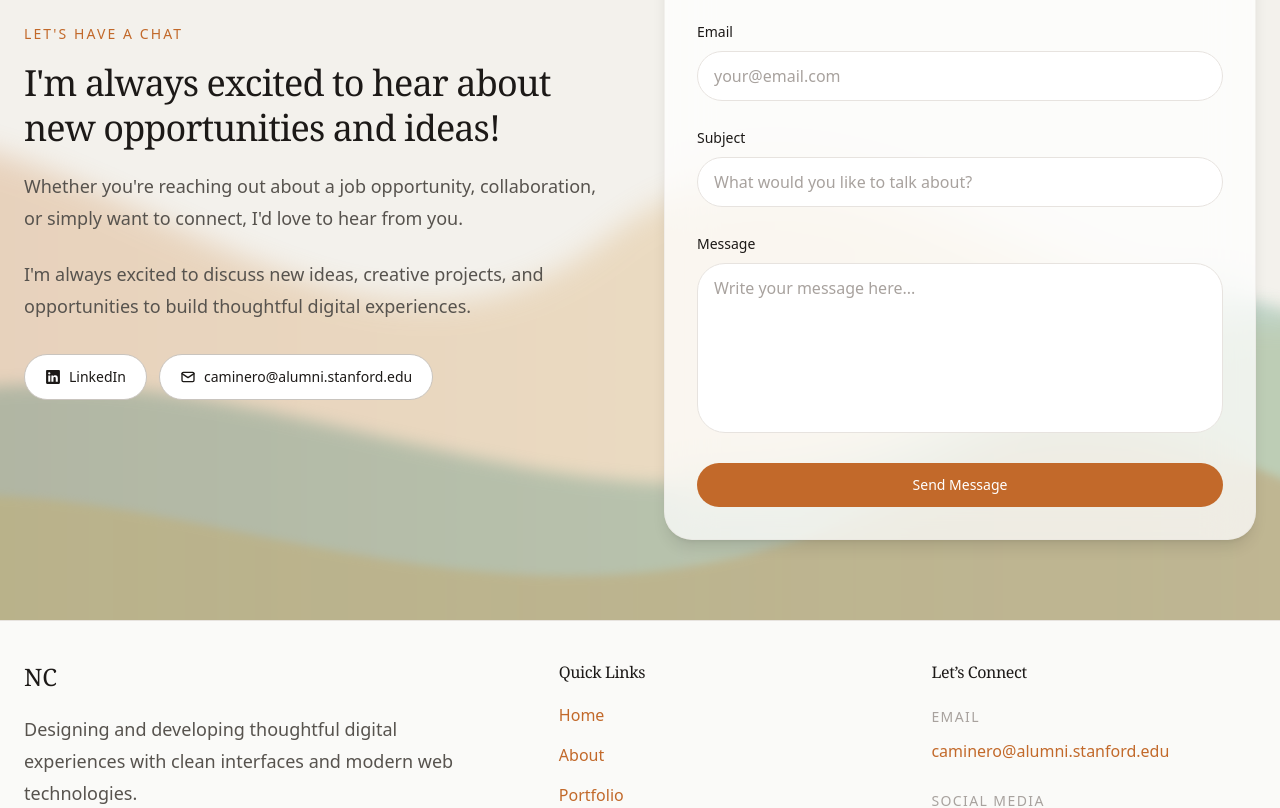
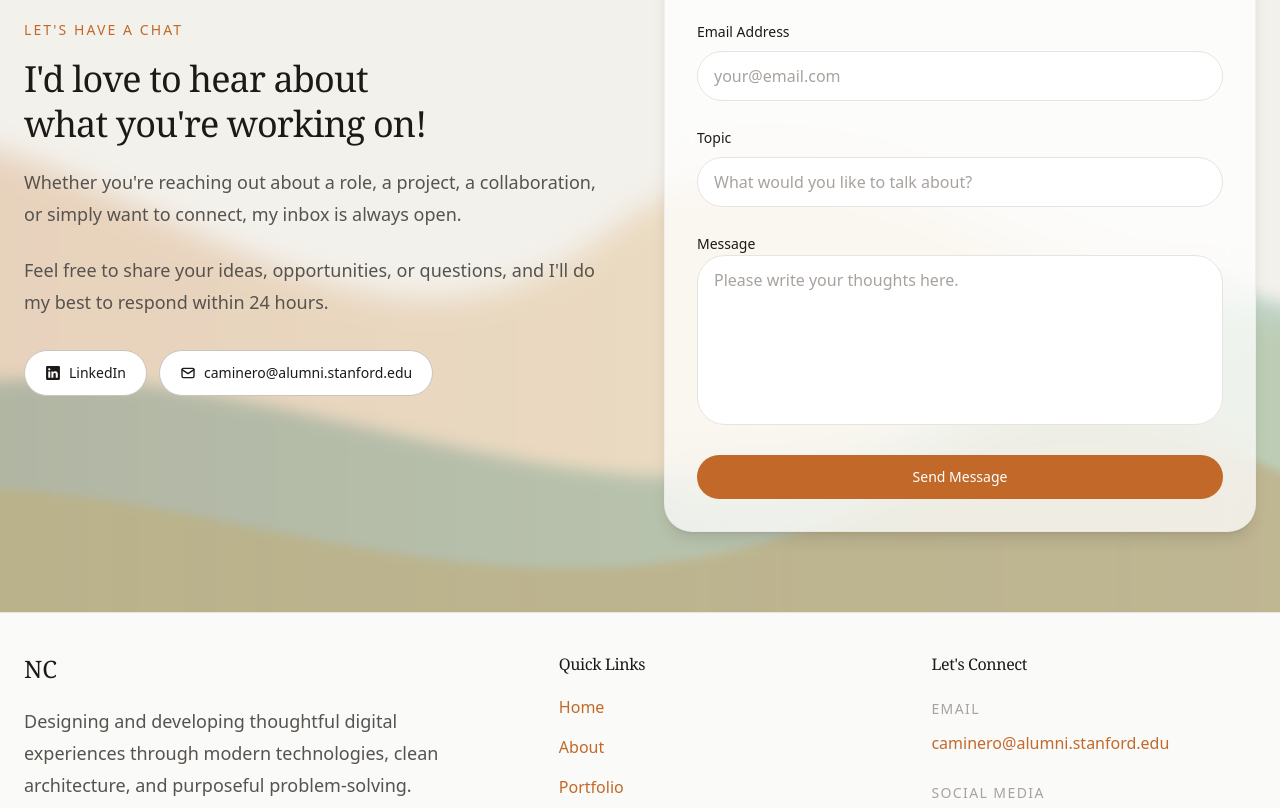
Before and after one commit to nerdboy626/portfolio, a Next.js app: page /contact in a window 1280 px wide. Shown: the part 200-1008 px from the top of the page. Built offline with nearby package versions, Linux system fonts and the light colour scheme.

Commit message:
style: revise wording across website

```diff
--- a/src/app/about/components/Principles.tsx
+++ b/src/app/about/components/Principles.tsx
@@ -8,7 +8,7 @@ export default function Principles() {
     <section className="section">
       <div ref={ref} className="container">
         <div
-          className={`max-w-2xl mb-12 ${fadeUpClass(isVisible, "delay-100", "translate-y-12")}`}
+          className={`mb-8 ${fadeUpClass(isVisible, "delay-100", "translate-y-12")}`}
         >
           <p className="mb-3 text-sm font-medium uppercase tracking-[0.15em] text-primary">
             Why Work With Me
--- a/src/app/components/AboutPreview.tsx
+++ b/src/app/components/AboutPreview.tsx
@@ -20,13 +20,14 @@ export default function AboutPreview() {
             </p>
 
             <h2 className="mb-5 text-3xl md:text-4xl">
-              I love creating interfaces that balance design and functionality.
+              Creating software with equal parts creativity and engineering.
             </h2>
 
             <p className="mb-6 text-lg leading-8">
-              I’m a fullstack developer focused on building modern digital
-              experiences with clean design, smooth interactions, and purposeful
-              functionality.
+              I&apos;m a software developer who loves transforming ideas into
+              polished digital solutions. My work blends user-centered design,
+              scalable architecture, and a commitment to building products that
+              people genuinely enjoy using.
             </p>
 
             <Link href="/about" className="btn btn-secondary no-underline">
--- a/src/app/components/ContactPreview.tsx
+++ b/src/app/components/ContactPreview.tsx
@@ -31,8 +31,9 @@ export default function ContactPreview() {
           <p
             className={`mb-6 text-lg leading-8 ${fadeUpClass(isVisible, "delay-300", "translate-y-8")}`}
           >
-            I&apos;m always open to discussing new projects, creative ideas,
-            opportunities, or simply connecting with other people in tech.
+            Whether you&apos;re looking for a developer, exploring a
+            collaboration, or simply want to connect, I&apos;d be happy to start
+            a conversation.
           </p>
 
           {/* CTA Row */}
--- a/src/app/components/Footer.jsx
+++ b/src/app/components/Footer.jsx
@@ -17,8 +17,9 @@ export default function Footer() {
             </Link>
 
             <p className="mt-5 text-lg leading-8">
-              Designing and developing thoughtful digital experiences with clean
-              interfaces and modern web technologies.
+              Designing and developing thoughtful digital experiences through
+              modern technologies, clean architecture, and purposeful
+              problem-solving.
             </p>
           </div>
 
@@ -47,7 +48,7 @@ export default function Footer() {
 
           {/* Connect Section */}
           <div>
-            <h4 className="mb-5 text-base font-medium">Let’s Connect</h4>
+            <h4 className="mb-5 text-base font-medium">Let&apos;s Connect</h4>
 
             <div className="space-y-6">
               {/* Email */}
--- a/src/app/components/Hero.tsx
+++ b/src/app/components/Hero.tsx
@@ -46,8 +46,8 @@ export default function Hero() {
         <p
           className={`mb-10 max-w-xl text-lg leading-8 text-foreground-muted ${fadeUpClass(isVisible, "delay-280", "translate-y-16")}`}
         >
-          I build modern, responsive web experiences with a focus on
-          performance, clean design, and thoughtful user interaction.
+          I build fullstack web applications that combine thoughtful user
+          experiences, reliable architecture, and modern development practices.
         </p>
 
         <div
--- a/src/app/components/SelectedWork.tsx
+++ b/src/app/components/SelectedWork.tsx
@@ -22,14 +22,14 @@ export default function SelectedWork() {
           </p>
 
           <h2 className="mb-5 text-3xl md:text-4xl">
-            Building thoughtful digital experiences.
+            Projects that solve real problems.
           </h2>
 
           <p className="mb-6 text-lg leading-8">
-            Take a look at <span className="font-bold italic">Poplog</span>, my
-            latest project, which bridges media consumption and journaling with
-            clean design, responsive performance, and an enjoyable writing
-            experience.
+            Take a look at <span className="font-bold italic">Poplog</span>, a
+            media tracking platform that brings together content discovery,
+            personal journaling, and data from multiple external services into a
+            single destination.
           </p>
 
           <Link href="/portfolio" className="btn btn-secondary no-underline">
--- a/src/app/components/Skills.tsx
+++ b/src/app/components/Skills.tsx
@@ -49,7 +49,7 @@ export default function Skills() {
       <div className="container">
         {/* Header */}
         <motion.div
-          className="mb-12 max-w-2xl"
+          className="mb-8"
           variants={headerVariants}
           initial="hidden"
           whileInView="visible"
@@ -64,8 +64,8 @@ export default function Skills() {
           </h2>
 
           <p className="mb-6 text-lg leading-8">
-            Technologies and tools I use to build modern, responsive, and
-            scalable digital experiences.
+            Technologies and tools I have used to design and construct user
+            interfaces, mobile applications, and websites.
           </p>
         </motion.div>
 
--- a/src/app/contact/components/ContactForm.tsx
+++ b/src/app/contact/components/ContactForm.tsx
@@ -78,7 +78,7 @@ export default function ContactForm({ isVisible }: ContactFormProps) {
       <div className="rounded-[28px] border border-border/50 bg-card/75 p-6 md:p-8 shadow-lg backdrop-blur-xl">
         <form onSubmit={handleSubmit} className="flex flex-col gap-6">
           <div>
-            <label htmlFor="name">Name</label>
+            <label htmlFor="name">Full Name</label>
 
             <input
               id="name"
@@ -93,7 +93,7 @@ export default function ContactForm({ isVisible }: ContactFormProps) {
           </div>
 
           <div>
-            <label htmlFor="email">Email</label>
+            <label htmlFor="email">Email Address</label>
 
             <input
               id="email"
@@ -108,7 +108,7 @@ export default function ContactForm({ isVisible }: ContactFormProps) {
           </div>
 
           <div>
-            <label htmlFor="subject">Subject</label>
+            <label htmlFor="subject">Topic</label>
 
             <input
               id="subject"
@@ -131,8 +131,7 @@ export default function ContactForm({ isVisible }: ContactFormProps) {
               rows={6}
               value={formData.message}
               onChange={handleChange}
-              placeholder="Write your message here..."
-              className="mt-2"
+              placeholder="Please write your thoughts here."
               required
             />
           </div>
--- a/src/app/contact/page.tsx
+++ b/src/app/contact/page.tsx
@@ -27,18 +27,17 @@ export default function ContactPage() {
           </p>
 
           <h2 className="mb-5 text-3xl md:text-4xl">
-            I&apos;m always excited to hear about new opportunities and ideas!
+            I&apos;d love to hear about what you're working on!
           </h2>
 
           <p className="mb-6 text-lg leading-8">
-            Whether you&apos;re reaching out about a job opportunity,
-            collaboration, or simply want to connect, I&apos;d love to hear from
-            you.
+            Whether you&apos;re reaching out about a role, a project, a
+            collaboration, or simply want to connect, my inbox is always open.
           </p>
 
           <p className="mb-6 text-lg leading-8">
-            I&apos;m always excited to discuss new ideas, creative projects, and
-            opportunities to build thoughtful digital experiences.
+            Feel free to share your ideas, opportunities, or questions, and I'll
+            do my best to respond within 24 hours.
           </p>
 
           {/* links */}
--- a/src/app/portfolio/[slug]/components/Features.tsx
+++ b/src/app/portfolio/[slug]/components/Features.tsx
@@ -22,7 +22,7 @@ export default function Features({ project }: FeaturesProps) {
     <section ref={ref} className="section bg-background">
       <div className="container">
         <div
-          className={`max-w-2xl mb-12 ${fadeUpClass(
+          className={`mb-8 ${fadeUpClass(
             isVisible,
             "delay-100",
             "translate-y-12",
```
